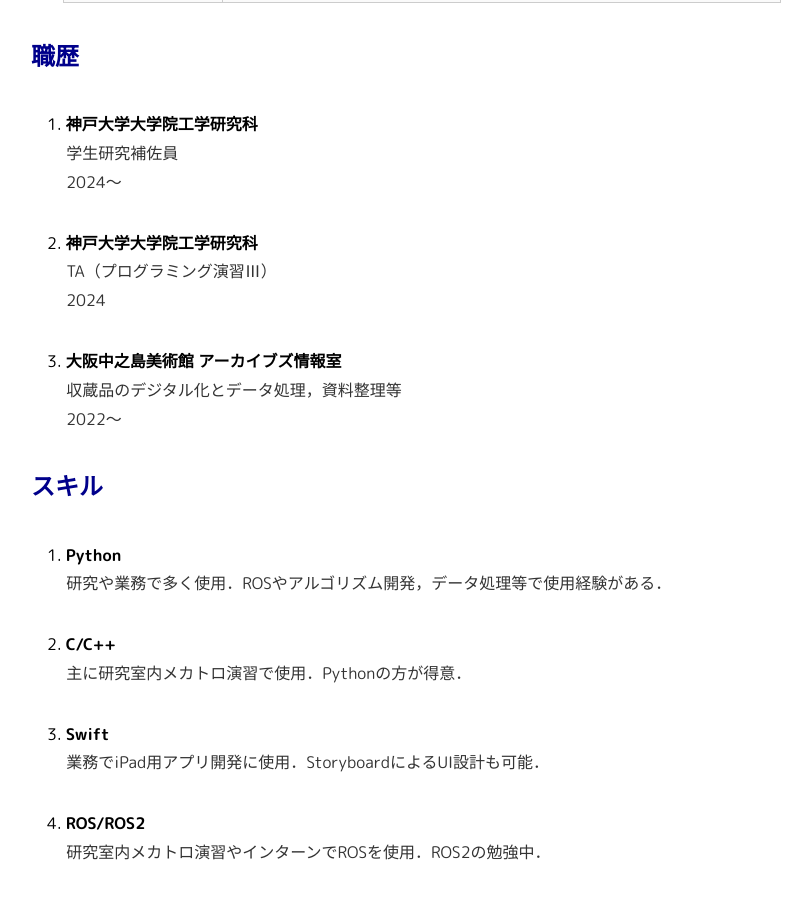
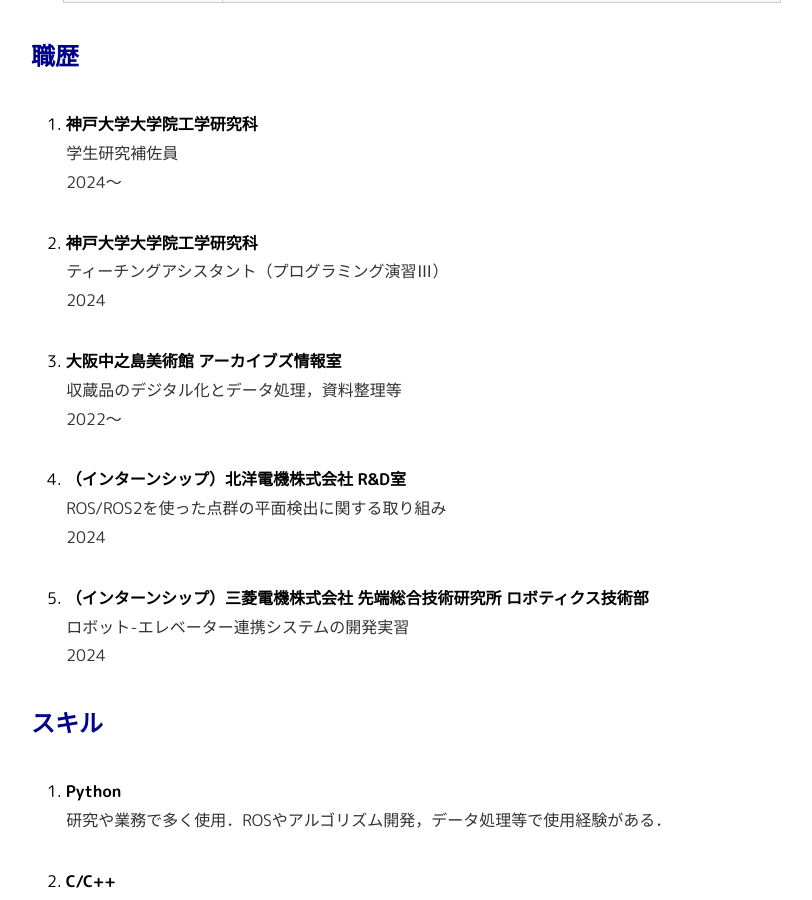
Before and after one commit to RickNon/ricknon.github.io, a Jekyll site: the page built from about.md, in a window 1280 px wide and 900 px high, scrolled down 999 px. Shown: the whole window, without its empty margins (234-1046 px from the left). Built offline with Jekyll 4.4.1, drawn with Linux system fonts in a browser that asks for light colours; comment, search, counter and statistics services are not loaded.

```diff
--- a/_data/about/jobs.yml
+++ b/_data/about/jobs.yml
@@ -10,7 +10,7 @@
     ja: 神戸大学大学院工学研究科
     en: Graduate School of Engineering, Kobe University
   job:
-    ja: TA（プログラミング演習Ⅲ）
+    ja: ティーチングアシスタント（プログラミング演習Ⅲ）
     en: Teaching Assistant (Programming Exercise III)
   period: 2024
 
@@ -21,3 +21,19 @@
     ja: 収蔵品のデジタル化とデータ処理，資料整理等
     en: Digitalization and data processing of collections, document organization, etc.
   period: 2022～
+
+- title:
+    ja: （インターンシップ）北洋電機株式会社 R&D室
+    en: (Internship) HOKUYO AUTOMATIC CO.,LTD. Rsearch & Development Dept.
+  job:
+    ja: ROS/ROS2を使った点群の平面検出に関する取り組み
+    en: Efforts on plane detection of point cloud using ROS/ROS2
+  period: 2024
+
+- title:
+    ja: （インターンシップ）三菱電機株式会社 先端総合技術研究所 ロボティクス技術部
+    en: (Internship) Mitsubishi Electric Corporation, Advanced Technology R&D Center, Robotics Department
+  job:
+    ja: ロボット-エレベーター連携システムの開発実習
+    en: Development training of robot-elevator collaborative system
+  period: 2024
```
